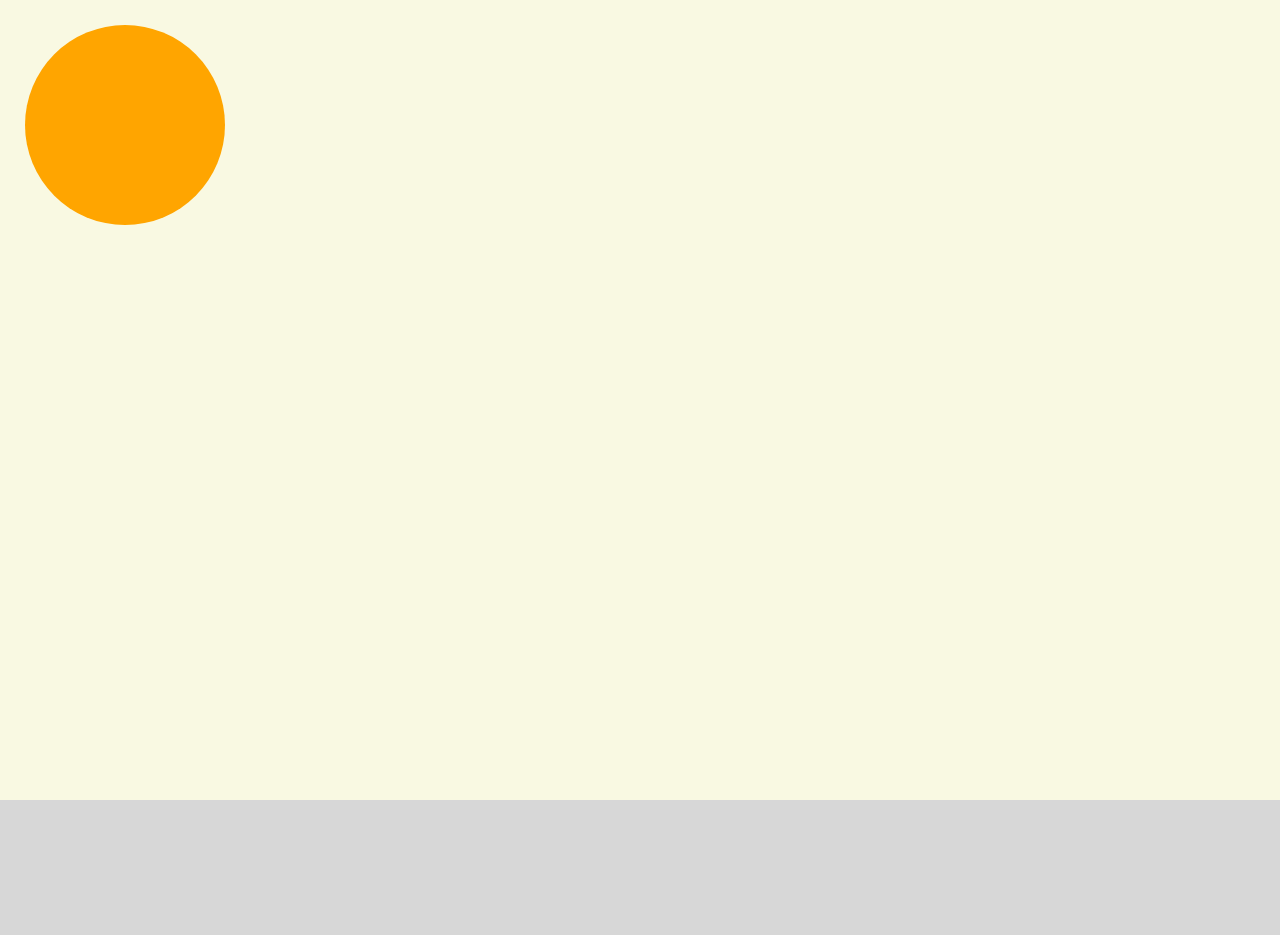
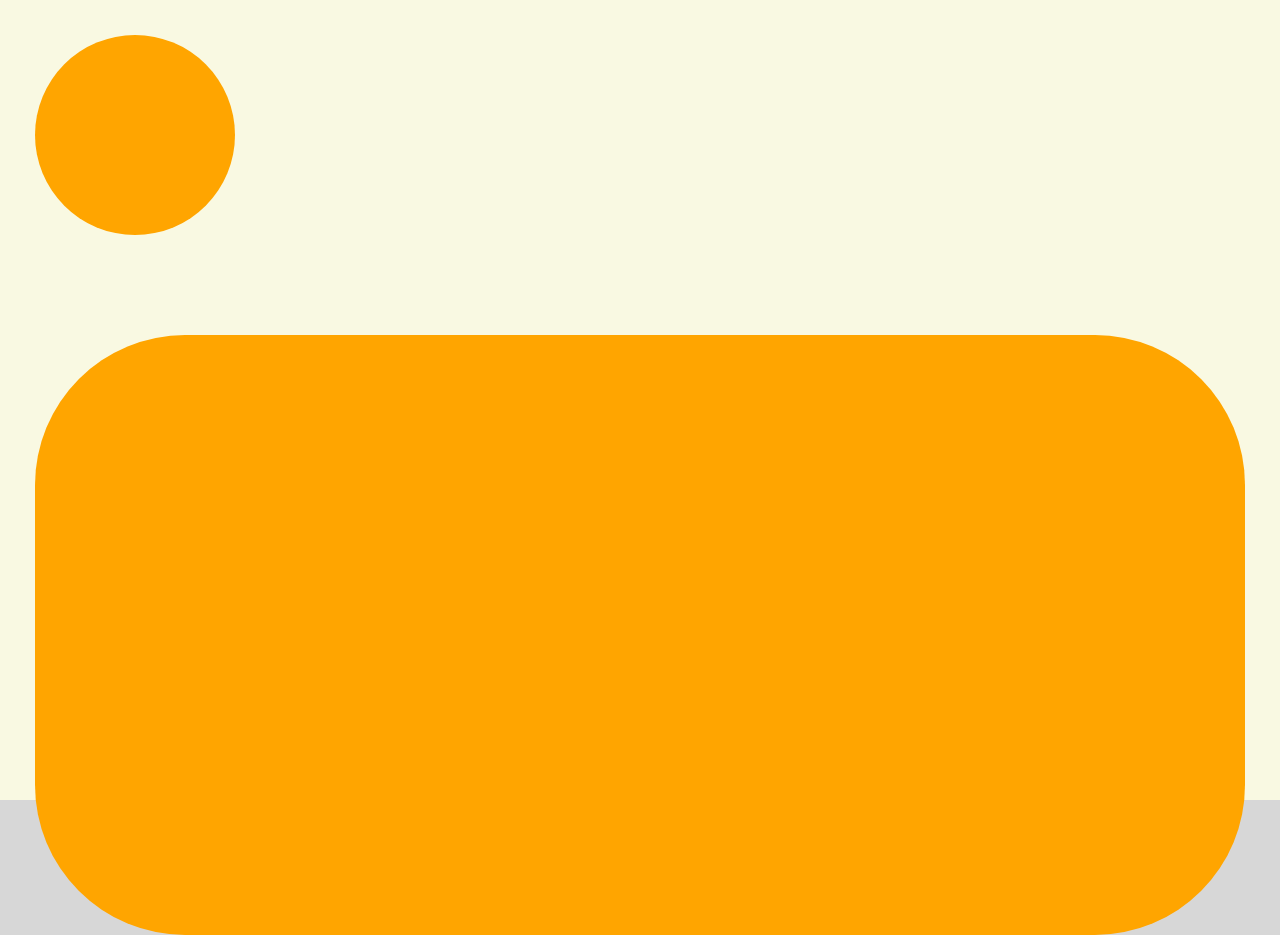
Before and after one commit to Rashmarinov/nocionesBasicas, a plain HTML site: page index.html in a window 1280 px wide. Before the commit the page ends 800 px from the top, so only its background shows below. Drawn offline with Linux system fonts and the light colour scheme.

Commit message:
rectangulo

```diff
--- a/css/index.css
+++ b/css/index.css
@@ -14,7 +14,7 @@ body{
     margin: 0 auto;
     /* margenes */
     box-sizing: border-box;
-    padding: 25px 25px 0 25px;
+    padding: 35px 35px 0 35px;
 }
 /* Circulo representando la zona del logo */
 .circulo{
@@ -25,3 +25,13 @@ body{
     width: 200px;
     border-radius: 50%;
 }
+
+.rectanguloRedondeado{
+    /* color */
+    background-color: orange;
+    /* forma */
+    height: 600px;
+    border-radius: 150px;
+    /* margen */
+    margin-top: 100px;
+}
```
Also changed, not shown: index.html (+2 -1 lines).
